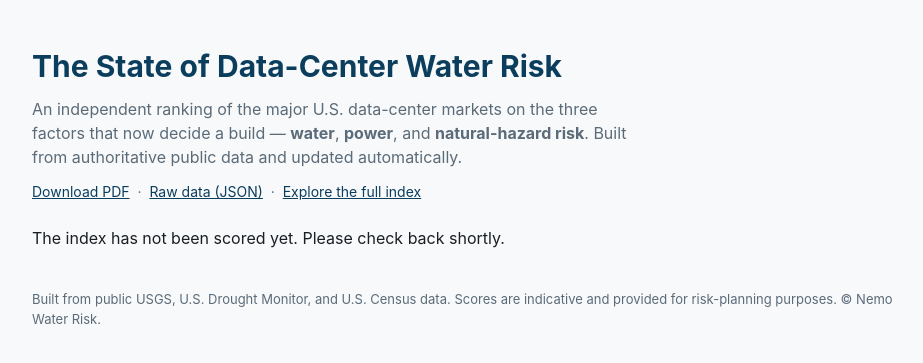
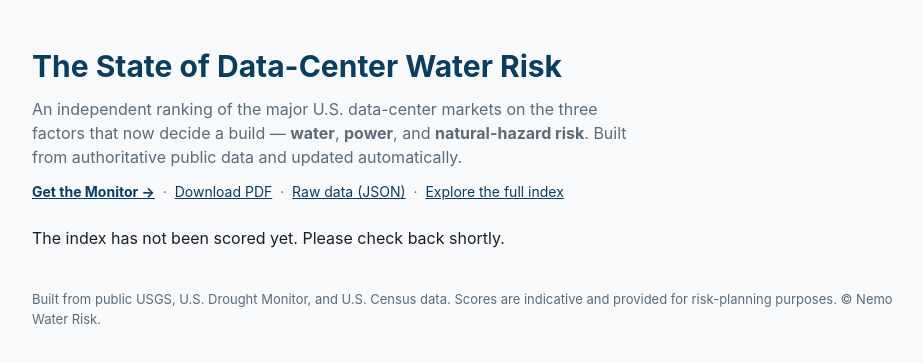
Before and after one commit to Nupe05/Nemo-WaterRisk, a Django app: page /report/ in a window 1280 px wide. Shown: the part 52-415 px from the top of the page, without its empty margins (168-1091 px from the left). Run offline with Django 5.2, Linux system fonts and the light colour scheme; data that the repository does not hold is empty; parts of the project's set-up code (start-up, migrations or seed data) failed here and were passed over.

Commit message:
Add Get the Monitor link to report hero

```diff
--- a/core/templates/public/report_index.html
+++ b/core/templates/public/report_index.html
@@ -12,6 +12,7 @@
      authoritative public data and updated automatically.
      {% if as_of %}<br><span style="font-size:13px;">Data current as of {{ as_of|date:"F j, Y" }}.</span>{% endif %}</p>
   <p style="margin-top:12px;font-size:14px;">
+    <a href="#subscribe" style="font-weight:700;">Get the Monitor &rarr;</a> &nbsp;&middot;&nbsp;
     <a href="/report/?pdf=1">Download PDF</a> &nbsp;&middot;&nbsp;
     <a href="/report/data/">Raw data (JSON)</a> &nbsp;&middot;&nbsp;
     <a href="/siting/">Explore the full index</a>
```
